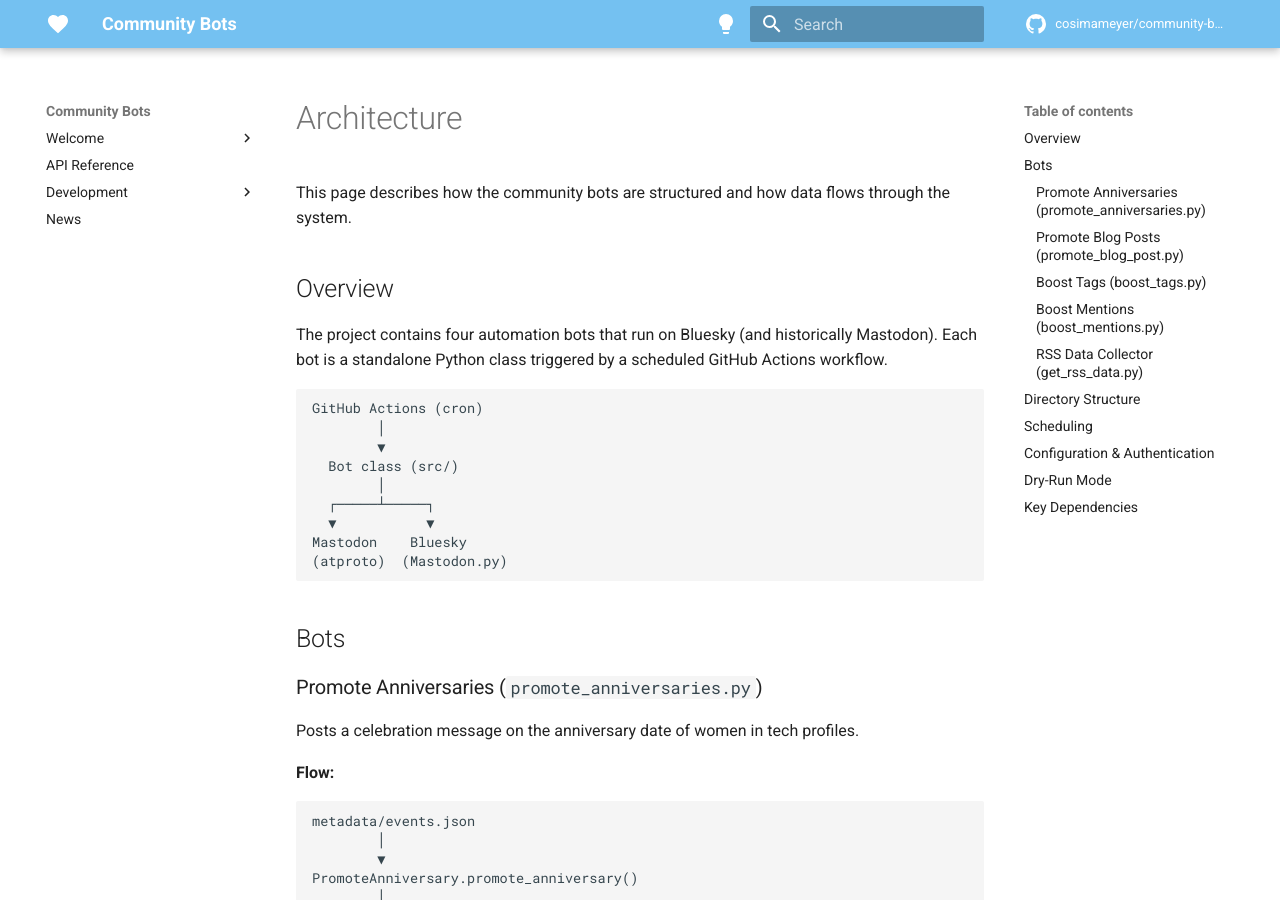
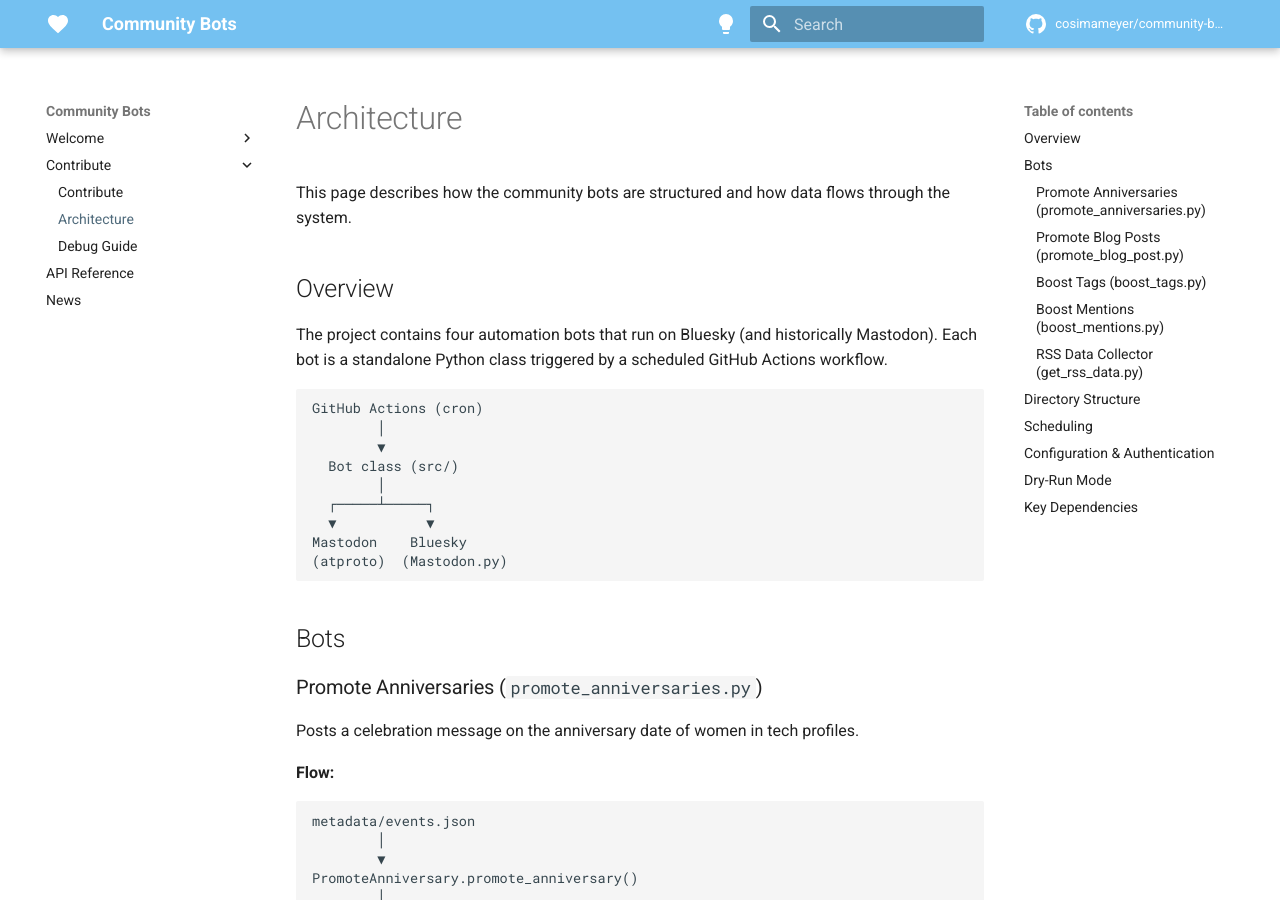
Before and after one commit to cosimameyer/community-bots, an MkDocs documentation site: the page built from docs/contribute/architecture.md, in a window 1280 px wide and 900 px high. Built offline with MkDocs 1.6.1 and Material for MkDocs 9.7.7, drawn with Linux system fonts in a browser that asks for light colours; comment, search, counter and statistics services are not loaded.

Commit message:
doc: Update navigation in docs

```diff
--- a/mkdocs.yml
+++ b/mkdocs.yml
@@ -83,8 +83,9 @@ nav:
   - Welcome:
       - About the Project: index.md
       - Amazing Women in Tech Gallery: https://gallery.cosimameyer.com/amazing-women-in-tech/
+  - Contribute:
       - Contribute: contribute.md
+      - Architecture: contribute/architecture.md
+      - Debug Guide: contribute/debug_guide.md
   - API Reference: reference.md
-  - Development:
-      - Architecture: development/architecture.md
   - News: https://github.com/cosimameyer/community-bots/releases
```
